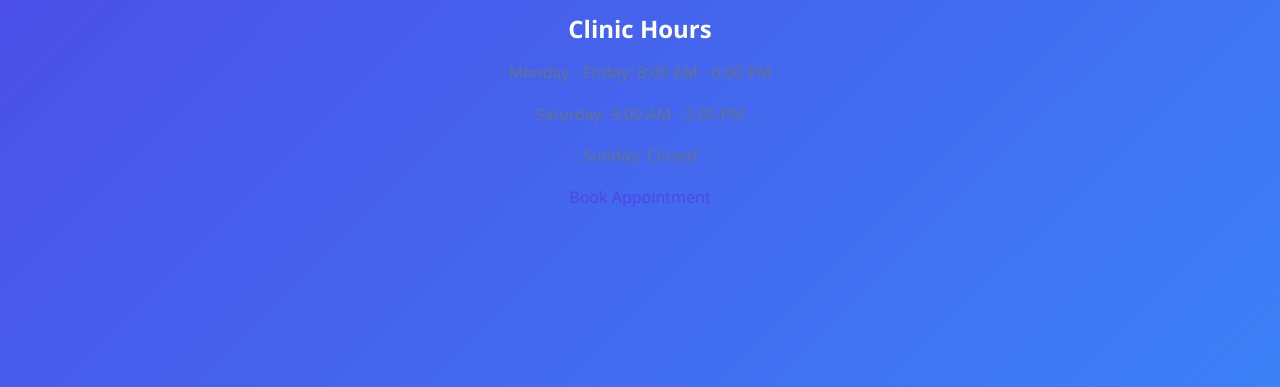
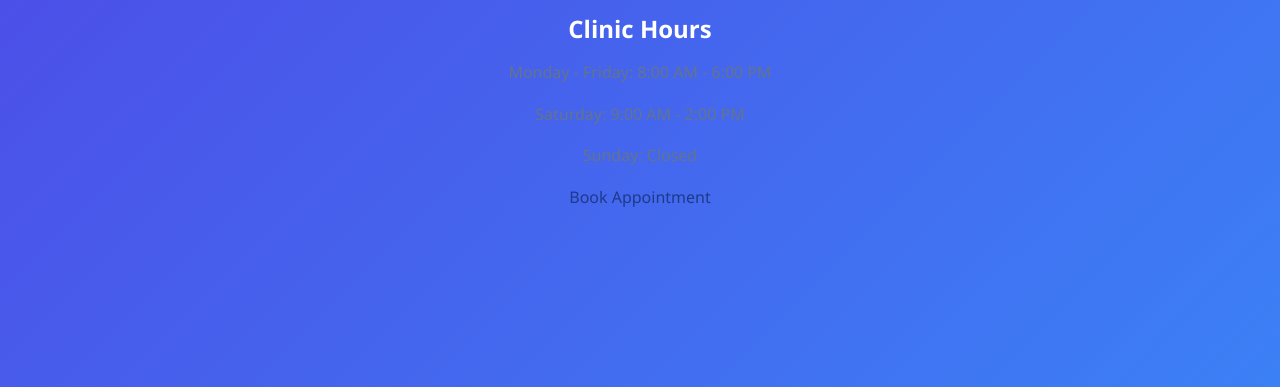
Before and after one commit to Hirensagathiya-Aus/BMI-Calculator, a plain HTML site: page index.html in a window 1280 px wide. Shown: the part 413-800 px from the top of the page. Drawn offline with Linux system fonts and the light colour scheme.

Commit message:
Update styles.css

```diff
--- a/styles.css
+++ b/styles.css
@@ -2,24 +2,19 @@
    CSS Variables & Root Styles
    ======================================== */
 :root {
-    --primary-color: #4f46e5;
-    --primary-dark: #3730a3;
-    --secondary-color: #3b82f6;
-    --accent-color: #60a5fa;
-    --text-dark: #1e293b;
+    --primary-color: #1e3a8a;        /* Deep Navy Blue */
+    --secondary-color: #0891b2;      /* Teal */
+    --accent-color: #06b6d4;         /* Bright Cyan */
+    --text-dark: #0f172a;
     --text-light: #64748b;
-    --background-light: #f1f5f9;
+    --background: #f0f9ff;           /* Very Light Blue */
     --white: #ffffff;
-    --border-color: #cbd5e1;
-    --shadow-sm: 0 2px 8px rgba(79, 70, 229, 0.1);
-    --shadow-md: 0 4px 16px rgba(79, 70, 229, 0.1);
-    --shadow-lg: 0 8px 32px rgba(79, 70, 229, 0.15);
-    --transition-fast: 0.2s ease;
-    --transition-normal: 0.3s ease;
-    --transition-slow: 0.5s ease;
-    --border-radius-sm: 8px;
-    --border-radius-md: 12px;
-    --border-radius-lg: 16px;
+    --success: #10b981;
+    --warning: #f59e0b;
+    --danger: #ef4444;
+    --border-radius: 8px;
+    --box-shadow: 0 4px 6px rgba(30, 58, 138, 0.15);
+    --transition: all 0.3s ease;
 }
 
 * {
```
